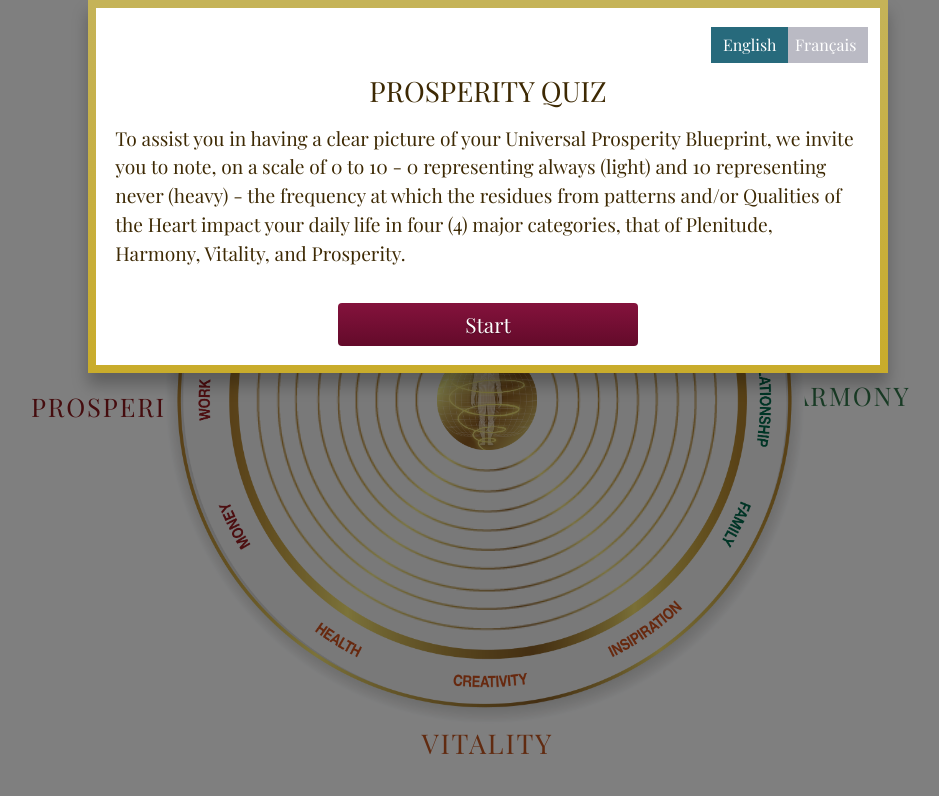
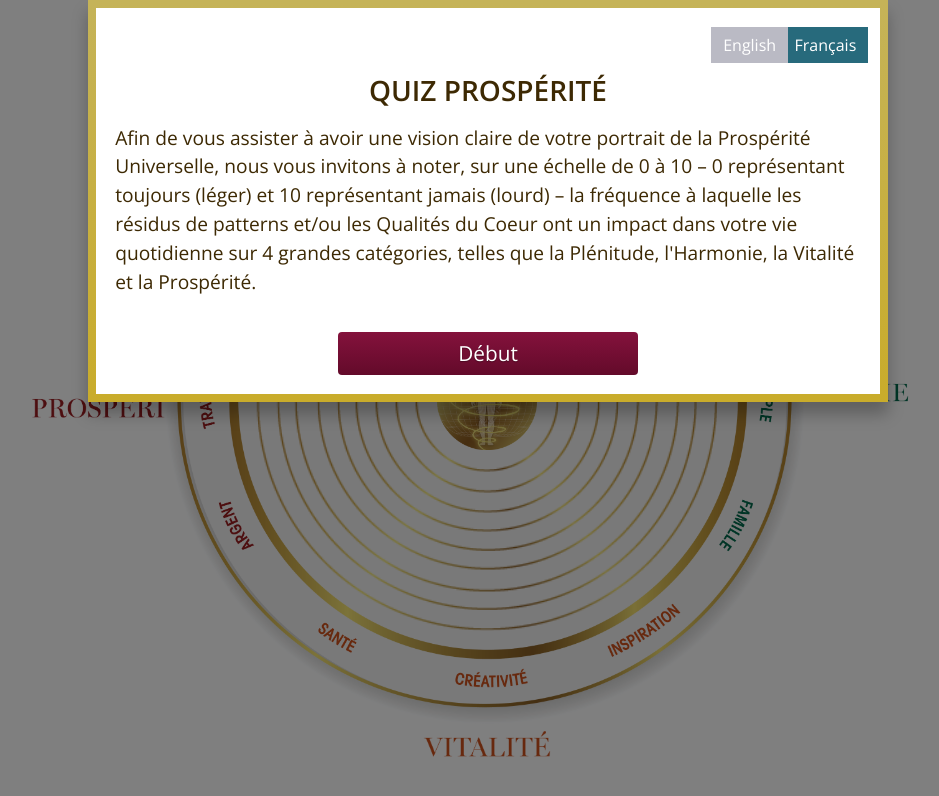
Before and after one commit to taekimura/Wheel-of-Prosperity, a React (Create React App) app: page / in a window 1280 px wide. Shown: the top 796 px of the page, without its empty margins (152-1091 px from the left). Built offline with nearby package versions, Linux system fonts and the light colour scheme.

Commit message:
fixed-gradient-of-bar

```diff
--- a/src/App.js
+++ b/src/App.js
@@ -15,7 +15,7 @@ export const Provider = Context.Provider;
 const App = ({ children }) => {
   // For setting loading and languages
   const [loading, setLoading] = useState(true);
-  const [lang, setLang] = useState("english");
+  const [lang, setLang] = useState("french");
 
   // For the chart section
   const [lengthOfBar, setLengthOfBar] = useState([]);
--- a/src/components/Chart/Chart.jsx
+++ b/src/components/Chart/Chart.jsx
@@ -1,7 +1,7 @@
 import React, { useContext, useEffect, useState } from "react";
 import html2canvas from 'html2canvas';
 import { Context } from "../../App";
-import { groupOneColors } from "../../constants";
+import { groupdefaultColors } from "../../constants";
 import centerWheelGray from "../../assets/centerWheel-gray.png";
 import centerWheelGold from "../../assets/centerWheel-gold.png";
 import Asset9 from "../../assets/Asset9.png";
@@ -389,12 +389,13 @@ const Chart = () => {
         <>
             <div className="Charts">
                 {renderedBarsArray.map((serie, serieIndex) => {
-                    const color = groupOneColors[serieIndex];
+                    const color = groupdefaultColors[serieIndex];
                     let style;
                     let size = serie;
+                    // 'radial-gradient( white,' + colors[serieIndex] + ')'
 
                     style = {
-                        backgroundImage: 'radial-gradient( white,' + colors[serieIndex] + ')',
+                        background: colors[serieIndex],
                         zIndex: serie
                     };
 
--- a/src/components/Modal/Modal.jsx
+++ b/src/components/Modal/Modal.jsx
@@ -24,7 +24,7 @@ const QuestionModal = () => {
             <>
                 <TranlationButton />
                 <br />
-                <h3 style={{ textAlign: "center", padding: "0.8em 0em 0.3em 0", fontFamily: 'Playfair Display', color: "#3d2903" }}>{title}</h3>
+                <h3 style={{ textAlign: "center", padding: "0.8em 0em 0.3em 0", fontFamily: 'Open Sans', fontWeight: "600", color: "#3d2903" }}>{title}</h3>
                 <p style={{ padding: "0em 0em 1em 0em", fontSize: "1.2em", color: "#3d2903" }}>
                     {instruction}
                 </p>
--- a/src/components/Modal/Modal.scss
+++ b/src/components/Modal/Modal.scss
@@ -1,5 +1,6 @@
 .react-responsive-modal-modal{
-    font-family: 'Playfair Display', serif;
+    font-family: 'Open Sans', sans-serif;
+    width: 75%;
     top: 0;
     right: 0;
     bottom: 0;
--- a/src/components/QuestionContainer/QuestionContainer.jsx
+++ b/src/components/QuestionContainer/QuestionContainer.jsx
@@ -9,7 +9,7 @@ import { Button } from "reactstrap";
 import "./QuestionContainer.scss";
 
 const QuestionContainer = () => {
-  const { handleNextQuestion, handleSubmitAnswers, anwserOptions, counter, applyButton, instruction, explanation } = useContext(Context);
+  const { handleNextQuestion, handleSubmitAnswers, anwserOptions, counter, applyButton, explanation } = useContext(Context);
   const [totalQuestion] = useState(questions.length);
 
   const nextButton = <Button aria-controls="example-fade-text" style={{ width: "100%", margin: "1% auto", fontSize: "1.3em", backgroundColor: "#84123c", border: "none" }} onClick={handleNextQuestion} className="btn-submit">{applyButton}</Button>;
@@ -28,8 +28,8 @@ const QuestionContainer = () => {
   return (
     <>
       <TranlationButton />
-      <p style={{ padding: "3em 0em 0em 0em", fontSize: "1.1em", color: "#3d2903" }}> {instruction}</p>
-      <p style={{ fontSize: "1.1em", color: "#3d2903" }}> {explanation}</p>
+      <br />
+      <p style={{ margin: "3em 0em 1em 0.5%", fontSize: "1.3em", color: "#3d2903" }}> {explanation}</p>
       <QuestionCount />
       <Question />
       <ul>{anwserOptions.map(renderAnswerOption)}</ul>
--- a/src/components/QuestionContainer/QuestionContainer.scss
+++ b/src/components/QuestionContainer/QuestionContainer.scss
@@ -1,5 +1,5 @@
 .btn-submit{
-  font-family: 'Playfair Display', serif;
+  font-family: 'Open Sans', sans-serif;
   background-image: -webkit-linear-gradient(top, #84123c, #630a2a);
   background-image: linear-gradient(to bottom, #84123c, #630a2a);
   border-radius: 4px;
--- a/src/components/QuestionCount/QuestionCount.scss
+++ b/src/components/QuestionCount/QuestionCount.scss
@@ -1,5 +1,5 @@
 .quiz--number__component {
-  margin: 0 1%;
+  margin: 0;
   font-family: 'Open Sans', sans-serif;
   width: 100%;
   border-radius: 1mm;
--- a/src/components/Questions/Question.scss
+++ b/src/components/Questions/Question.scss
@@ -1,13 +1,13 @@
 .quiz--question__component > p {
-  font-family: 'Playfair Display', serif;
-  // font-family: 'Open Sans', sans-serif;
+  font-family: 'Open Sans', sans-serif;
   color: #3d2903;
-  font-size: 1.5em;
-  margin: 5mm 1%;
+  font-weight: 600;
+  font-size: 1.3em;
+  margin: 1em 0.5%;
   text-align: left;
 }
 h4{
-  margin: 0 1%;
+  margin: 0;
   font-family: 'Open Sans', sans-serif;
 }
 .fade-in {
--- a/src/components/TranslationButton/TranslationButton.scss
+++ b/src/components/TranslationButton/TranslationButton.scss
@@ -1,4 +1,5 @@
 .tran{
+    font-family: 'Open Sans', sans-serif;
     font-weight: 300;
     outline:none !important;
     box-shadow:none !important;
--- a/src/constants.js
+++ b/src/constants.js
@@ -27,9 +27,9 @@ export const seriesLabels = [
     "Work",
     "Expansion"
 ];
-//Total Score : 0
-export const groupOneColors = [
-    "#00506D",
+
+export const groupdefaultColors = [
+    "#00506d",
     "#006C8B",
     "#50959A",
     "#005C41",
@@ -42,50 +42,112 @@ export const groupOneColors = [
     "#84123c",
     "#B92351"
 ];
+//Total Score : 0
+export const groupOneColors = [
+    "radial-gradient(circle, rgba(47,144,173,1) 0%, rgba(0,80,109,1) 65%",
+    "radial-gradient(circle, rgba(73,181,213,1) 0%, rgba(0,108,139,1) 65%)",
+    "radial-gradient(circle, rgba(85,192,200,1) 0%, rgba(80,149,154,1) 65%)",
+    "radial-gradient(circle, rgba(66,172,141,1) 0%, rgba(0,92,65,1) 65%)",
+    "radial-gradient(circle, rgba(82,181,118,1) 0%, rgba(50,119,75,1) 65%)",
+    "radial-gradient(circle, rgba(171,230,162,1) 0%, rgba(91,158,81,1) 65%)",
+    "radial-gradient(circle, rgba(221,146,120,1) 0%, rgba(197,70,25,1) 65%)",
+    "radial-gradient(circle, rgba(222,146,109,1) 0%, rgba(196,86,33,1) 65%)",
+    "radial-gradient(circle, rgba(215,160,112,1) 0%, rgba(224,124,39,1) 65%)",
+    "radial-gradient(circle, rgba(186,78,81,1) 0%, rgba(140,25,28,1) 65%)",
+    "radial-gradient(circle, rgba(213,91,136,1) 0%, rgba(132,18,60,1) 65%)",
+    "radial-gradient(circle, rgba(199,113,139,1) 0%, rgba(185,35,81,1) 65%)"
+];
+//Total Score: 1-80
+// export const groupTwoColors = [
+//     "#438aa5",
+//     "#5baac4",
+//     "#97bfc3",
+//     "#66907e",
+//     "#84aa8d",
+//     "#a1c394",
+//     "#de8a62",
+//     "#f4a376",
+//     "#fab77d",
+//     "#b86958",
+//     "#da7877",
+//     "#db7f8f"
+// ];
+
 //Total Score: 1-80
 export const groupTwoColors = [
-    "#438aa5",
-    "#5baac4",
-    "#97bfc3",
-    "#66907e",
-    "#84aa8d",
-    "#a1c394",
-    "#de8a62",
-    "#f4a376",
-    "#fab77d",
-    "#b86958",
-    "#da7877",
-    "#db7f8f"
+    "radial-gradient(circle, rgba(96,175,205,1) 0%, rgba(67,138,165,1) 65%)",
+    "radial-gradient(circle, rgba(116,184,207,1) 0%, rgba(91,170,196,1) 65%)",
+    "radial-gradient(circle, rgba(193,223,226,1) 0%, rgba(151,191,195,1) 65%)",
+    "radial-gradient(circle, rgba(149,190,172,1) 0%, rgba(102,144,126,1) 65%)",
+    "radial-gradient(circle, rgba(171,203,178,1) 0%, rgba(132,170,141,1) 65%)",
+    "radial-gradient(circle, rgba(195,219,186,1) 0%, rgba(161,195,148,1) 65%)",
+    "radial-gradient(circle, rgba(235,172,142,1) 0%, rgba(222,138,98,1) 65%)",
+    "radial-gradient(circle, rgba(226,182,158,1) 0%, rgba(244,163,118,1) 65%)",
+    "radial-gradient(circle, rgba(245,207,175,1) 0%, rgba(250,183,125,1) 65%)",
+    "radial-gradient(circle, rgba(230,159,144,1) 0%, rgba(184,105,88,1) 65%)",
+    "radial-gradient(circle, rgba(221,169,168,1) 0%, rgba(218,120,119,1) 65%)",
+    "radial-gradient(circle, rgba(238,178,189,1) 0%, rgba(219,127,143,1) 65%)"
 ];
 
 //Total Score: 81-120
+// export const groupThreeColors = [
+//     "#7eaac1",
+//     "#94c3d6",
+//     "#bad3d5",
+//     "#96b0a2",
+//     "#acc4af",
+//     "#c0d5b5",
+//     "#eaaf8e",
+//     "#f8c19f",
+//     "#fccfa5",
+//     "#fccfa5",
+//     "#e8a39e",
+//     "#e6a8b0"
+// ];
+
+//Total Score: 81-120
 export const groupThreeColors = [
-    "#7eaac1",
-    "#94c3d6",
-    "#bad3d5",
-    "#96b0a2",
-    "#acc4af",
-    "#c0d5b5",
-    "#eaaf8e",
-    "#f8c19f",
-    "#fccfa5",
-    "#fccfa5",
-    "#e8a39e",
-    "#e6a8b0"
+    "radial-gradient(circle, rgba(176,211,230,1) 0%, rgba(126,170,193,1) 65%)",
+    "radial-gradient(circle, rgba(198,230,242,1) 0%, rgba(148,195,214,1) 65%)",
+    "radial-gradient(circle, rgba(232,245,246,1) 0%, rgba(186,211,213,1) 65%)",
+    "radial-gradient(circle, rgba(189,219,203,1) 0%, rgba(150,176,162,1) 65%)",
+    "radial-gradient(circle, rgba(213,232,216,1) 0%, rgba(172,196,175,1) 65%",
+    "radial-gradient(circle, rgba(237,242,234,1) 0%, rgba(192,213,181,1) 65%)",
+    "radial-gradient(circle, rgba(249,211,190,1) 0%, rgba(234,175,142,1) 65%)",
+    "radial-gradient(circle, rgba(252,225,209,1) 0%, rgba(248,193,159,1) 65%)",
+    "radial-gradient(circle, rgba(240,223,208,1) 0%, rgba(252,207,165,1) 65%)",
+    "radial-gradient(circle, rgba(240,223,208,1) 0%, rgba(252,207,165,1) 65%)",
+    "radial-gradient(circle, rgba(238,215,213,1) 0%, rgba(232,163,158,1) 65%)",
+    "radial-gradient(circle, rgba(245,226,228,1) 0%, rgba(230,168,176,1) 65%)"
 ];
 
 //Total Score:121-240
+// export const groupFourColors = [
+//     "#ccdee8",
+//     "#d7e8f0",
+//     "#e6eff0",
+//     "#d7dfd9",
+//     "#e0e9e0",
+//     "#e8efe2",
+//     "#f8e0d1",
+//     "#fde8d8",
+//     "#feeddc",
+//     "#eed6cc",
+//     "#f6dcd7",
+//     "#f6dfe0"
+// ];
+
 export const groupFourColors = [
-    "#ccdee8",
-    "#d7e8f0",
-    "#e6eff0",
-    "#d7dfd9",
-    "#e0e9e0",
-    "#e8efe2",
-    "#f8e0d1",
-    "#fde8d8",
-    "#feeddc",
-    "#eed6cc",
-    "#f6dcd7",
-    "#f6dfe0"
+    "linear-gradient(90deg, rgba(204,222,232,1) 14%, rgba(228,235,242,1) 52%, rgba(204,222,232,1) 85%)",
+    "linear-gradient(90deg, rgba(215,232,240,1) 14%, rgba(231,242,247,1) 52%, rgba(215,232,240,1) 85%)",
+    "linear-gradient(90deg, rgba(230,239,240,1) 14%, rgba(236,245,246,1) 52%, rgba(230,239,240,1) 85%)",
+    "linear-gradient(90deg, rgba(215,223,217,1) 14%, rgba(228,233,229,1) 52%, rgba(215,223,217,1) 85%)",
+    "linear-gradient(90deg, rgba(224,233,224,1) 14%, rgba(242,247,242,1) 52%, rgba(224,233,224,1) 85%)",
+    "linear-gradient(90deg, rgba(232,239,226,1) 14%, rgba(241,249,234,1) 52%, rgba(232,239,226,1) 85%)",
+    "linear-gradient(90deg, rgba(248,224,209,1) 14%, rgba(255,243,235,1) 52%, rgba(248,224,209,1) 85%)",
+    "linear-gradient(90deg, rgba(253,232,216,1) 14%, rgba(245,237,232,1) 52%, rgba(253,232,216,1) 85%)",
+    "linear-gradient(90deg, rgba(254,237,220,1) 14%, rgba(252,242,231,1) 52%, rgba(254,237,220,1) 85%)",
+    "linear-gradient(90deg, rgba(238,214,204,1) 14%, rgba(249,234,228,1) 52%, rgba(238,214,204,1) 85%)",
+    "linear-gradient(90deg, rgba(246,220,215,1) 14%, rgba(242,223,219,1) 52%, rgba(246,220,215,1) 85%)",
+    "linear-gradient(90deg, rgba(246,223,224,1) 14%, rgba(250,235,236,1) 52%, rgba(246,223,224,1) 85%)"
 ];
```
